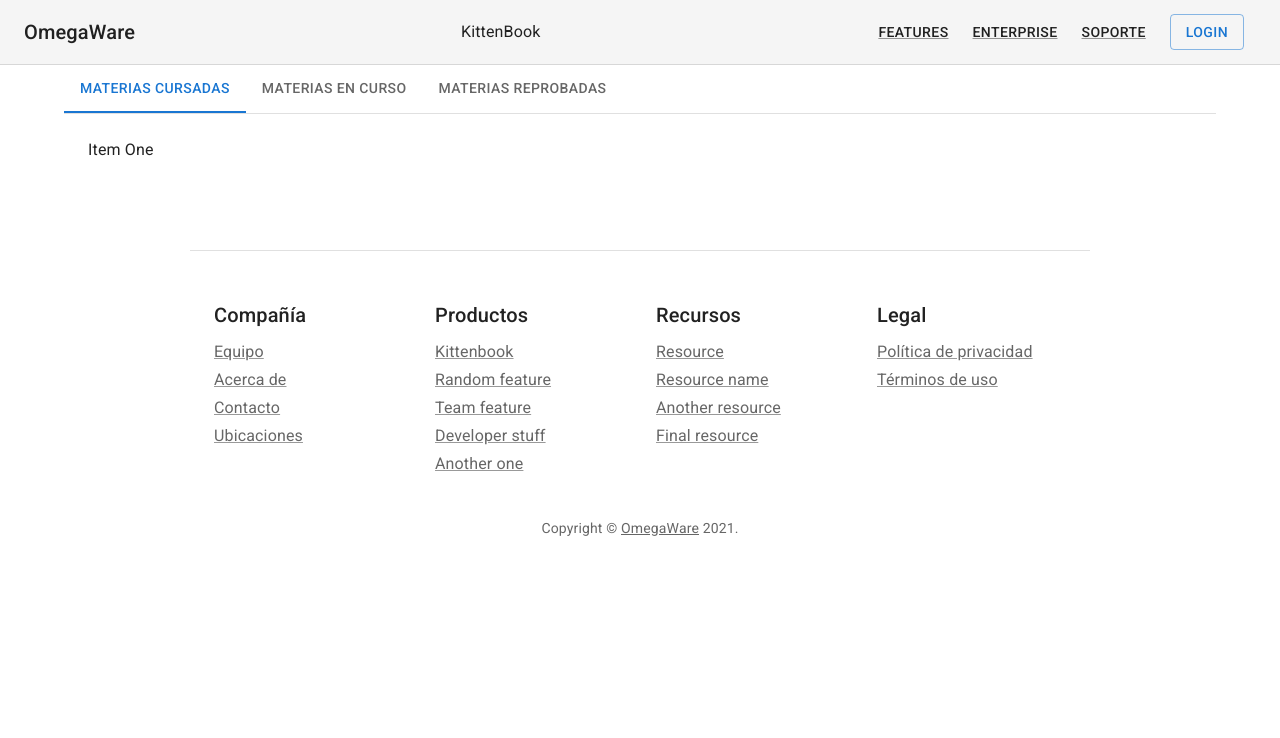
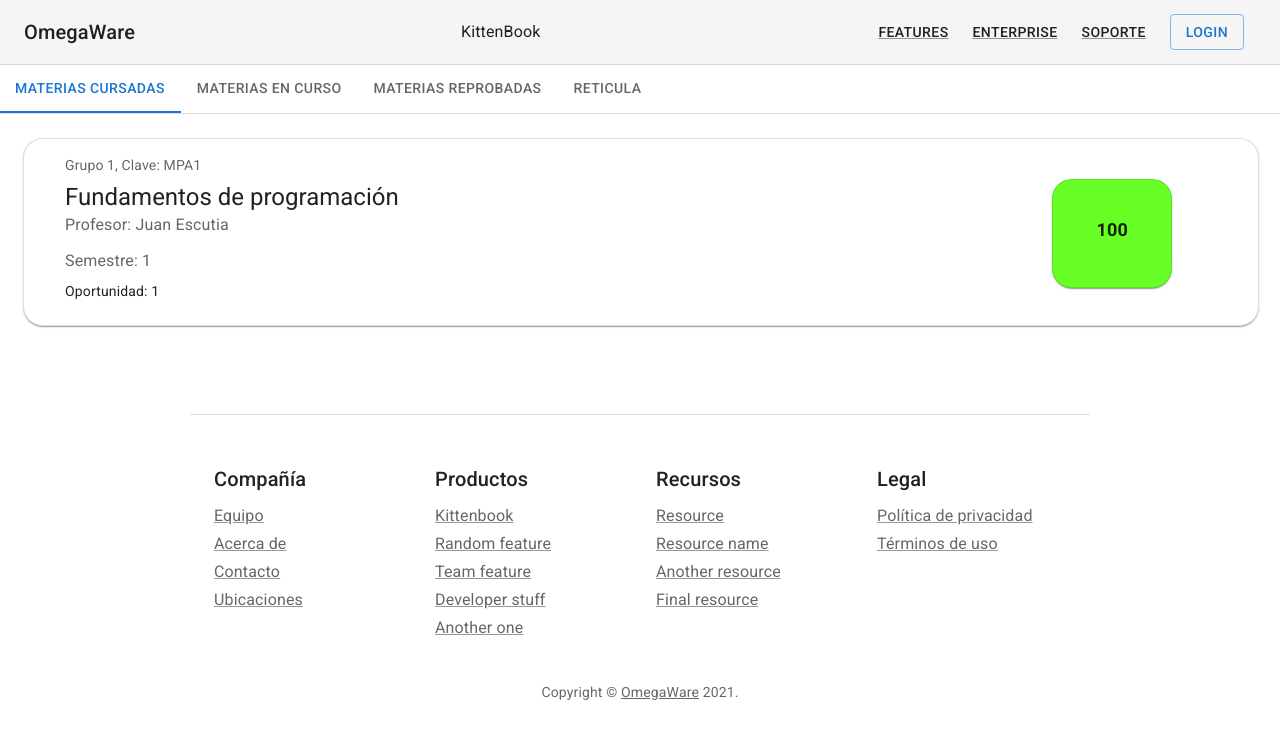
Before and after one commit to morning-g/kittenbook-frontend, a React (Create React App) app: page /reticula in a window 1280 px wide. Shown: the top 738 px of the page. Built offline with nearby package versions, Linux system fonts and the light colour scheme.

Commit message:
Cambios retícula, jesús

```diff
--- a/src/componentes/Reticula.js
+++ b/src/componentes/Reticula.js
@@ -6,7 +6,17 @@ import Tabs from "@mui/material/Tabs";
 import Tab from "@mui/material/Tab";
 import Typography from "@mui/material/Typography";
 import Box from "@mui/material/Box";
+import CardActions from "@mui/material/CardActions";
+import CardContent from "@mui/material/CardContent";
+import CardMedia from "@mui/material/CardMedia";
+import CssBaseline from "@mui/material/CssBaseline";
+import Grid from "@mui/material/Grid";
+import Button from "@mui/material/Button";
+import Card from "@mui/material/Card";
 
+const cards = [1, 2, 3, 4, 5, 6, 7, 8, 9, 10, 11, 12, 13, 14, 15, 16, 17, 18, 19, 20, 21,
+               22, 23, 24, 25, 26, 27, 28, 29, 30, 31, 32, 33, 34, 35, 36, 37, 38, 39, 40, 41, 42,
+               43, 44, 45, 46, 47, 48, 49, 50, 51, 52, 53, 54, 55, 56, 57, 58, 59, 60, 61, 62];
 /*export default function Reticula(props) {
   return (
     <div>
@@ -56,7 +66,7 @@ export default function Reticula() {
 
   return (
     <Container>
-      <Box sx={{ width: "100%" }}>
+      <Box marginLeft= "-65px" sx={{ width: "111.5%"}}>
         <Box sx={{ borderBottom: 1, borderColor: "divider" }}>
           <Tabs
             value={value}
@@ -66,16 +76,191 @@ export default function Reticula() {
             <Tab label="Materias Cursadas" {...a11yProps(0)} />
             <Tab label="Materias en curso" {...a11yProps(1)} />
             <Tab label="Materias reprobadas" {...a11yProps(2)} />
+            <Tab label="Reticula" {...a11yProps(3)} />
           </Tabs>
         </Box>
         <TabPanel value={value} index={0}>
-          Item One
+        <Card sx={{ minWidth: 100, backgroundColor: "white", borderRadius: "20px", border: "solid .1px", borderColor: "divider"}} >
+            <CardContent>
+              <Typography
+                sx={{ fontSize: 14 }}
+                color="text.secondary"
+                gutterBottom
+                marginLeft = "25px"
+              >
+                Grupo 1, Clave: MPA1
+              </Typography>
+              <Typography variant="h5" component="div" display= "inline-block" position= "relative" marginLeft = "25px">
+                Fundamentos de programación
+              </Typography>
+              <Typography sx={{ mb: 1.5 }} color="text.secondary" marginLeft = "25px">
+                Profesor: Juan Escutia
+              </Typography>
+              <Card
+                     sx={{
+                       float: "right",
+                       height: "100%",
+                       marginTop: "-70px",
+                       marginLeft: "10px",
+                       marginRight: "70px",
+                       width: "10%",
+                       padding: "20px",
+                       display: "inline-block",
+                       position: "relative",
+                       backgroundColor: "#67FF25",
+                       border: "solid .1px",
+                       borderColor: "divider",
+                       flexDirection: "column",
+                       borderRadius: "20px",
+                     }}
+
+                   >
+                     <CardContent sx={{ flexGrow: 1 }} >
+                     <Typography align = "center" fontWeight = "bold" fontSize = "18px">100</Typography>
+                     </CardContent>
+                   </Card>
+              <Typography sx={{ mb: 1.0 }} color="text.secondary" marginLeft = "25px">
+                Semestre: 1
+              </Typography>
+              <Typography variant="body2" marginLeft = "25px">Oportunidad: 1</Typography >
+            </CardContent>
+            </Card>
         </TabPanel>
         <TabPanel value={value} index={1}>
-          Item Two
+        <Card sx={{ minWidth: 100, backgroundColor: "white", borderRadius: "20px", border: "solid .1px", borderColor: "divider"}} >
+            <CardContent>
+              <Typography
+                sx={{ fontSize: 14 }}
+                color="text.secondary"
+                gutterBottom
+                marginLeft = "25px"
+              >
+                Grupo 1, Clave: MPA1
+              </Typography>
+              <Typography variant="h5" component="div" display= "inline-block" position= "relative" marginLeft = "25px">
+                Fundamentos de programación
+              </Typography>
+              <Typography sx={{ mb: 1.5 }} color="text.secondary" marginLeft = "25px">
+                Profesor: Juan Escutia
+              </Typography>
+              <Card
+                     sx={{
+                       float: "right",
+                       height: "100%",
+                       marginTop: "-70px",
+                       marginLeft: "10px",
+                       marginRight: "70px",
+                       width: "10%",
+                       padding: "20px",
+                       display: "inline-block",
+                       position: "relative",
+                       border: "solid .1px",
+                       backgroundColor: "#5D86FA",
+                       borderColor: "divider",
+                       flexDirection: "column",
+                       borderRadius: "20px",
+                       border: "solid .1px",
+                     }}
+
+                   >
+                     <CardContent sx={{ flexGrow: 1 }} >
+                     <Typography align = "center" fontWeight = "bold" fontSize = "18px">?</Typography>
+                     </CardContent>
+                   </Card>
+              <Typography sx={{ mb: 1.0 }} color="text.secondary" marginLeft = "25px">
+                Semestre: 1
+              </Typography>
+              <Typography variant="body2" marginLeft = "25px">Oportunidad: 1</Typography >
+            </CardContent>
+            </Card>
         </TabPanel>
         <TabPanel value={value} index={2}>
-          Item Three
+        <Card sx={{ minWidth: 100, backgroundColor: "white", borderRadius: "20px", border: "solid .1px", borderColor: "divider"}} >
+            <CardContent>
+              <Typography
+                sx={{ fontSize: 14 }}
+                color="text.secondary"
+                gutterBottom
+                marginLeft = "25px"
+              >
+                Grupo 1, Clave: MPA1
+              </Typography>
+              <Typography variant="h5" component="div" display= "inline-block" position= "relative" marginLeft = "25px">
+                Fundamentos de programación
+              </Typography>
+              <Typography sx={{ mb: 1.5 }} color="text.secondary" marginLeft = "25px">
+                Profesor: Juan Escutia
+              </Typography>
+              <Card
+                     sx={{
+                       float: "right",
+                       height: "100%",
+                       marginTop: "-70px",
+                       marginLeft: "10px",
+                       marginRight: "70px",
+                       width: "10%",
+                       padding: "20px",
+                       display: "inline-block",
+                       position: "relative",
+                       backgroundColor: "#FD674C",
+                       flexDirection: "column",
+                       borderRadius: "20px",
+                       border: "solid .1px",
+                       borderColor: "divider",
+                     }}
+
+                   >
+                     <CardContent sx={{ flexGrow: 1 }} >
+                     <Typography align = "center" fontWeight = "bold" fontSize = "18px">30</Typography>
+                     </CardContent>
+                   </Card>
+              <Typography sx={{ mb: 1.0 }} color="text.secondary" marginLeft = "25px">
+                Semestre: 1
+              </Typography>
+              <Typography variant="body2" marginLeft = "25px">Oportunidad: 1</Typography >
+            </CardContent>
+            </Card>
+        </TabPanel>
+        <TabPanel value={value} index={3}>
+        <Container sx={{ py: 1 }} maxWidth="xl">
+        <Typography padding = "10px" marginTop = "-2%" align = "center" fontWeight = "bold" fontSize = "30px" fontFamily = "-apple-system">S   E   M   E   S   T   R   E   S</Typography>
+        <Typography align = "center" marginLeft = "4.9%" display = "inline-block" position = "relative" fontWeight = "bold">1</Typography>
+        <Typography align = "center" marginLeft = "10%" display = "inline-block" position = "relative" fontWeight = "bold">2</Typography>
+        <Typography align = "center" marginLeft = "10.5%" display = "inline-block" position = "relative" fontWeight = "bold">3</Typography>
+        <Typography align = "center" marginLeft = "10.5%" display = "inline-block" position = "relative" fontWeight = "bold">4</Typography>
+        <Typography align = "center" marginLeft = "10.4%" display = "inline-block" position = "relative" fontWeight = "bold">5</Typography>
+        <Typography align = "center" marginLeft = "10.3%" display = "inline-block" position = "relative" fontWeight = "bold">6</Typography>
+        <Typography align = "center" marginLeft = "10.2%" display = "inline-block" position = "relative" fontWeight = "bold">7</Typography>
+        <Typography align = "center" marginLeft = "10.4%" display = "inline-block" position = "relative" fontWeight = "bold">8</Typography>
+        <Typography align = "center" marginLeft = "10.4%" display = "inline-block" position = "relative" fontWeight = "bold">9</Typography>
+        <Typography display = "inline-block" position = "relative"></Typography>
+             <Grid container spacing={1} columnSpacing={4.3}>
+               {cards.map((card) => (
+                 <Grid item key={card} xs={20} sm={10} md={1.3} borderBottom= "6" borderColor= "black">
+                   <Card
+                     sx={{
+                       height: "90%",
+                       marginLeft: "-5px",
+                       marginRight: "-25px",
+                       display: "flex",
+                       backgroundColor: "#F5F6F9",
+                       border: "solid .1px",
+                       borderColor: "divider",
+                       borderRadius: "10px",
+                       flexDirection: "column",
+                     }}
+
+                   >
+                     <CardContent sx={{ flexGrow: 1 }} >
+                     <Typography align = "center" fontWeight = "bold" fontSize = "18px">Nombre Materia</Typography>
+                     <Typography marginTop = "20px" display = "inline-block" fontSize = "15px">AB21S</Typography>
+                     <Typography marginLeft = "32%" display = "inline-block" position = "relative">30</Typography>
+                     </CardContent>
+                   </Card>
+                 </Grid>
+               ))}
+             </Grid>
+           </Container>
         </TabPanel>
       </Box>
     </Container>
```
